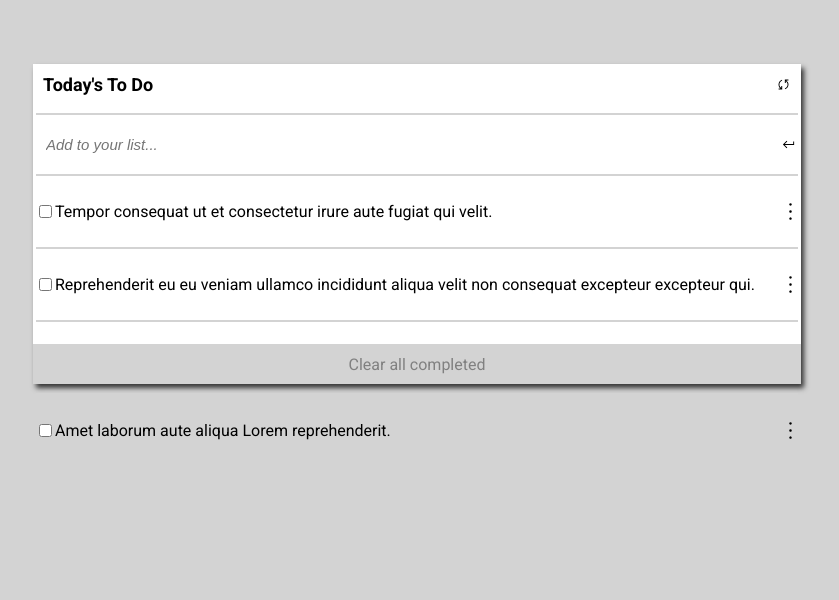
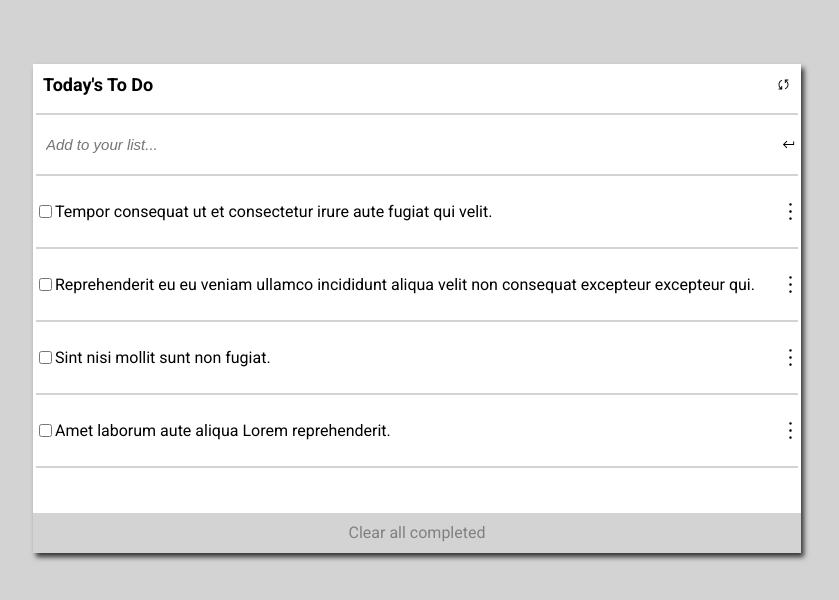
Before and after one commit to WalterOkumu/to-do-list, a website built with webpack: page src/index.html in a window 1280 px wide. Shown: the whole page, without its empty margins (223-1062 px from the left). Built offline with nearby package versions, Linux system fonts and the light colour scheme.

Commit message:
Fixed linter errors & added README.md

```diff
--- a/src/styles/styles.scss
+++ b/src/styles/styles.scss
@@ -19,7 +19,8 @@ li {
 .to-do-list-container {
   background-color: white;
   position: relative;
-  height: 40vh;
+  height: auto;
+  width: auto;
   margin-left: 20%;
   margin-right: 20%;
   margin-top: 5%;
```
Also changed, not shown: README.md (added).
